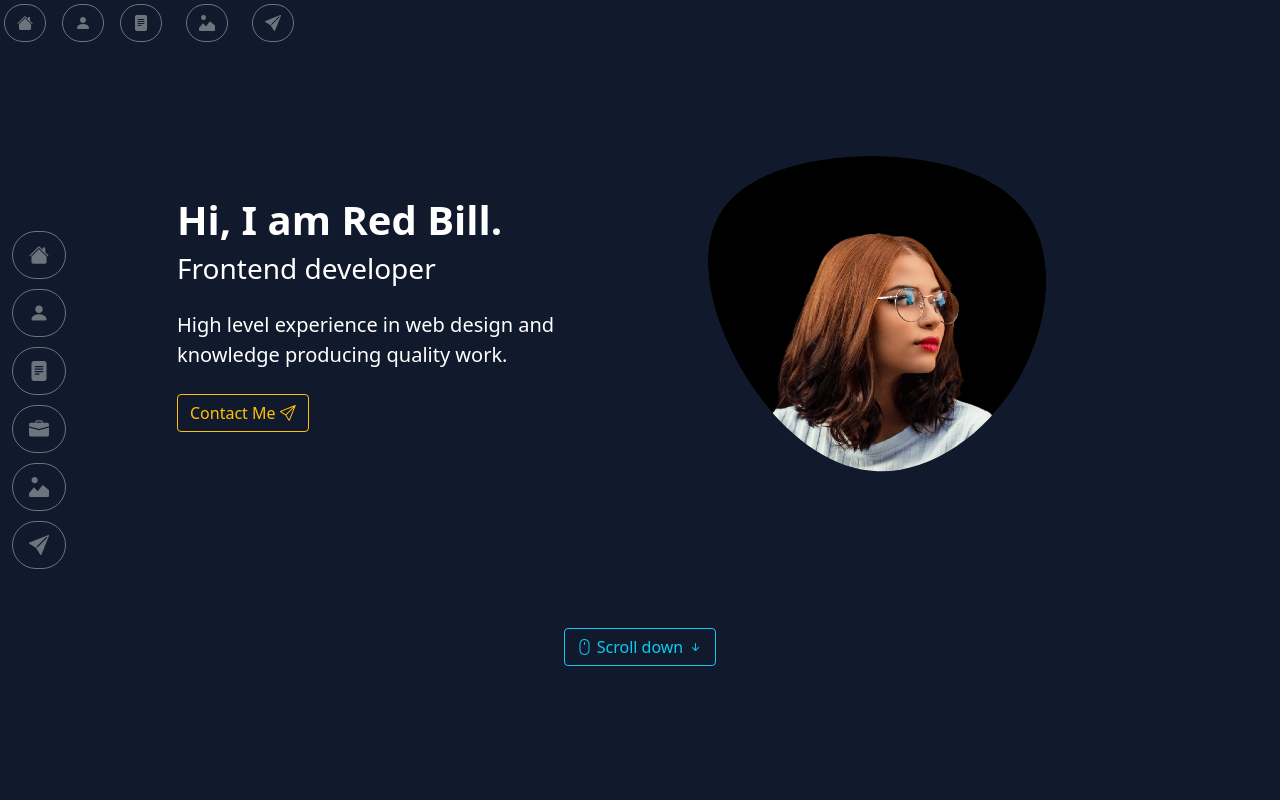
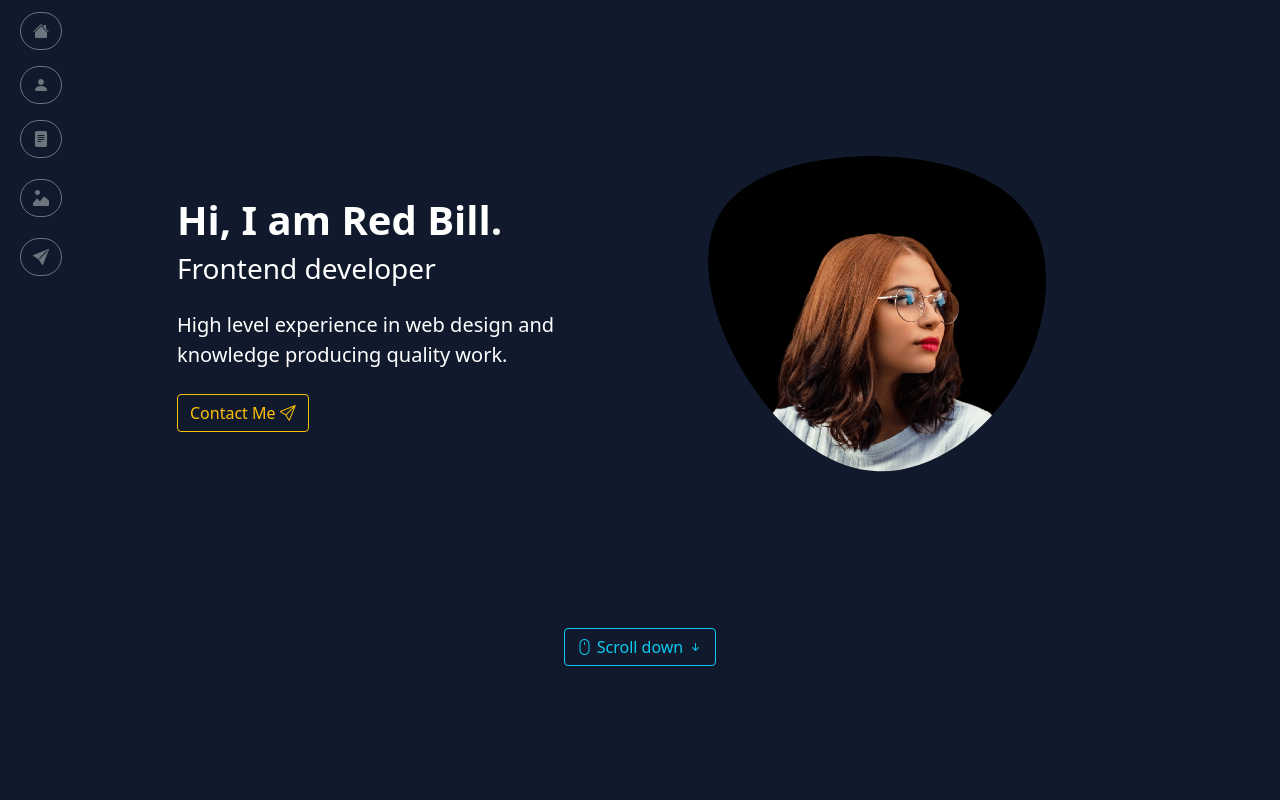
Before and after one commit to redbillis/Red-Bill, a plain HTML site: page index.html in a window 1280 px wide. Shown: the top 800 px of the page. Drawn offline with nearby package versions, Linux system fonts and the light colour scheme.

Commit message:
Vertical Navbar

```diff
--- a/index.html
+++ b/index.html
@@ -100,95 +100,70 @@
 
         <!-- toggle button for mobile nav -->
         <div class="navbar-dark position-absolute top-0 start-0 m-1">
+
           <button class="navbar-toggler" type="button" data-bs-toggle="collapse"
-           data-bs-target="#main-nav" aria-controls="main-nav" aria-expanded="false"
-           aria-label="Toggle navigation">
+          data-bs-target="#main-nav" aria-controls="main-nav" aria-expanded="false"
+          aria-label="Toggle navigation">
             <span class="navbar-toggler-icon"></span>
           </button>
 
           <!-- navbar links -->
-          <div class="collapse navbar-collapse justify-content-end align-center d-none d-lg-inline" id="main-nav">
-            <ul class="navbar-nav">
+          <div class="collapse navbar-collapse justify-content-end align-center" id="main-nav">
+
+            <ul class="nav flex-column">
+
               <li class="nav-item">
-                <a href="#home" class="navbar-brand">
+                <a href="#home" class="nav-link active">
                   <span class="fw-bold btn btn-outline-secondary rounded-pill">
                     <i class="bi bi-house-fill"></i>
                   </span>
                 </a>
               </li>
+
               <li class="nav-item">
-                <a href="#about" class="navbar-brand">
+                <a href="#about" class="nav-link">
                   <span class="fw-bold btn btn-outline-secondary rounded-pill">
                     <i class="bi bi-person-fill"></i>
                   </span>
                 </a>
               </li>
+
               <li class="nav-item">
-                <a href="#skills" class="navbar-brand">
+                <a href="#skills" class="nav-link">
                   <span class="fw-bold btn btn-outline-secondary rounded-pill">
                     <i class="bi bi-file-text-fill"></i>
                   </span>
                 </a>
               </li>
+
               <li class="nav-item d-md-none">
-                <a href="#services" class="navbar-brand">
+                <a href="#services" class="nav-link">
                   <span class="fw-bold btn btn-outline-secondary rounded-pill">
                     <i class="bi bi-briefcase-fill"></i>
                   </span>
                 </a>
               </li>
-              <li class="nav-item ms-2 d-none d-md-inline">
-                <a href="#intro" class="navbar-brand">
+
+              <li class="navbar-brand">
+                <a href="#intro" class="nav-link">
                   <span class="fw-bold btn btn-outline-secondary rounded-pill">
                     <i class="bi bi-image-alt"></i>
                   </span>
                 </a>
               </li>
-              <li class="nav-item ms-2 d-none d-md-inline">
+
+              <li class="nav-link">
                 <a href="#contact" class="navbar-brand">
                   <span class="fw-bold btn btn-outline-secondary rounded-pill">
                     <i class="bi bi-send-fill"></i>
                   </span>
                 </a>
               </li>
+
             </ul>
+
           </div>
 
-        </div>
-
-        <!-- navbar links -->
-        <div class="row collapse navbar-collapse" id="mai-nav">
-
-          <a href="#home" class="navbar-brand">
-            <span class="fw-bold btn btn-lg btn-outline-secondary rounded-pill">
-              <i class="bi bi-house-fill"></i>
-            </span>
-          </a>
-          <a href="#about" class="navbar-brand">
-            <span class="fw-bold btn btn-lg btn-outline-secondary rounded-pill">
-              <i class="bi bi-person-fill"></i>
-            </span>
-          </a>
-          <a href="#skills" class="navbar-brand">
-            <span class="fw-bold btn btn-lg btn-outline-secondary rounded-pill">
-              <i class="bi bi-file-text-fill"></i>
-            </span>
-          </a>
-          <a href="#services" class="navbar-brand">
-            <span class="fw-bold btn btn-lg btn-outline-secondary rounded-pill">
-              <i class="bi bi-briefcase-fill"></i>
-            </span>
-          </a>
-          <a href="#intro" class="navbar-brand">
-            <span class="fw-bold btn btn-lg btn-outline-secondary rounded-pill">
-              <i class="bi bi-image-alt"></i>
-            </span>
-          </a>
-          <a href="#contact" class="navbar-brand">
-            <span class="fw-bold btn btn-lg btn-outline-secondary rounded-pill">
-              <i class="bi bi-send-fill"></i>
-            </span>
-          </a>
         </div>
 
       </div>
```
